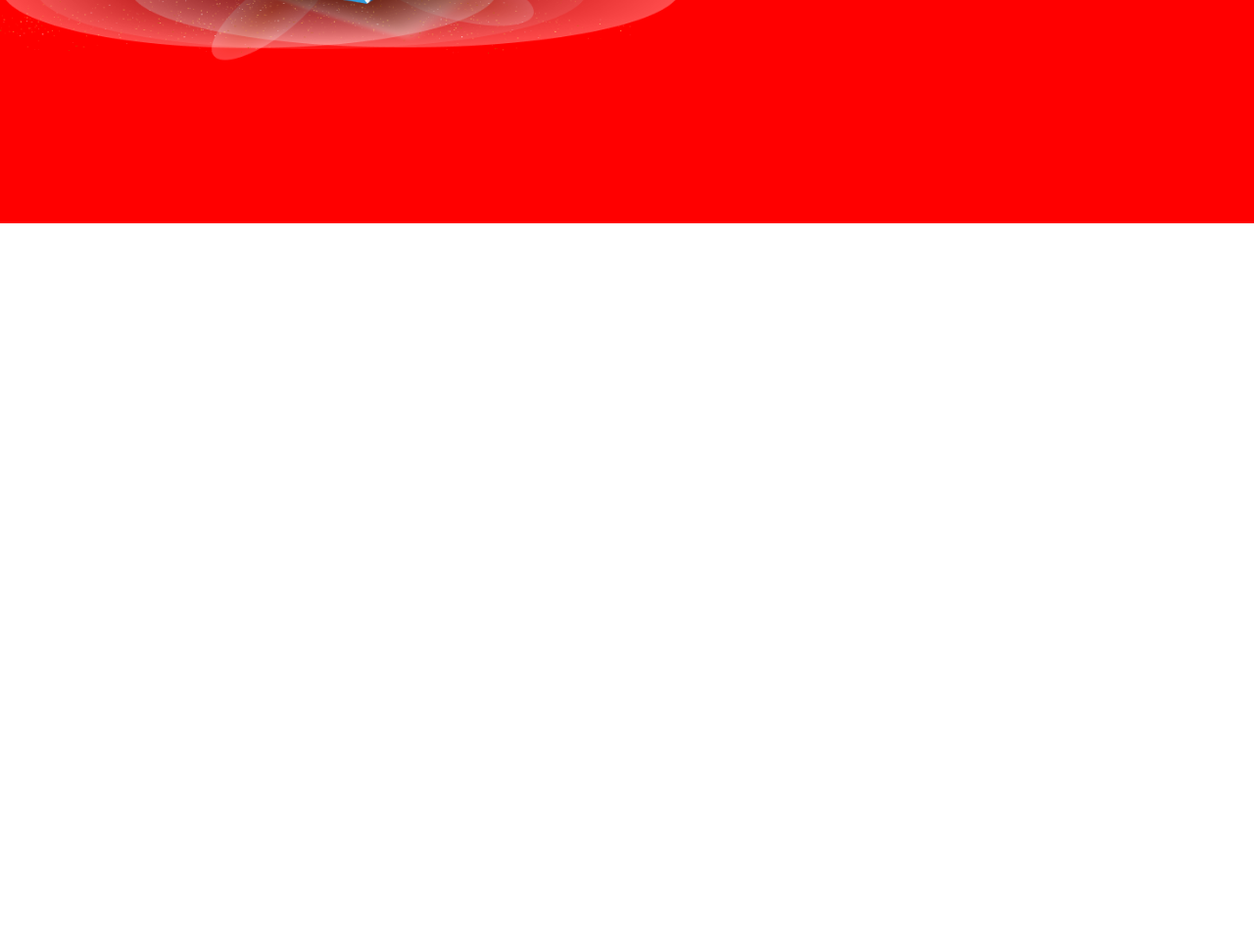
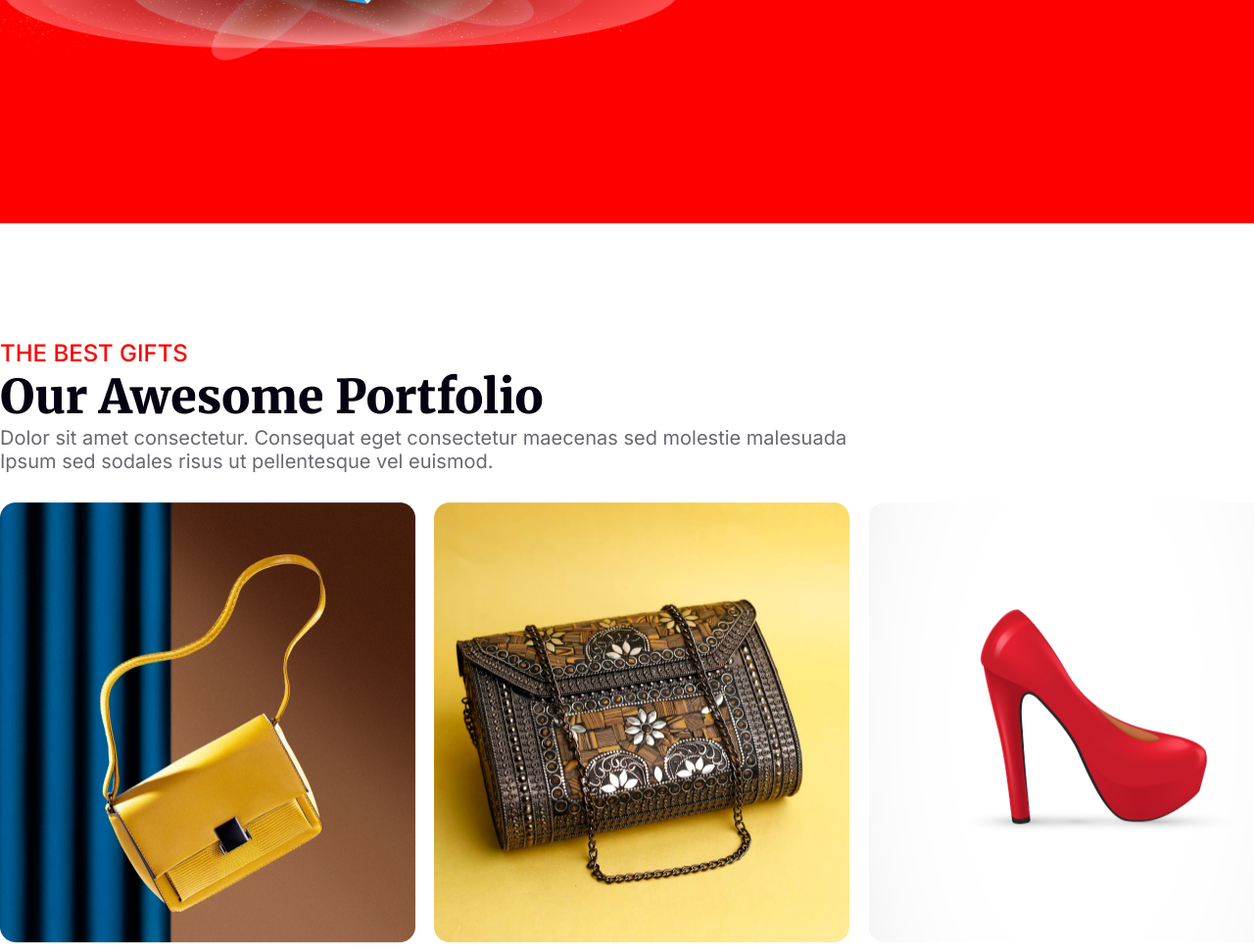
Before and after one commit to alnomanbd/new-year-offer, a plain HTML site: page index.html in a window 1280 px wide. Shown: the part 2876-3846 px from the top of the page at 98% size. Before the commit the page ends 3104 px from the top, so only its background shows below. Drawn offline with Linux system fonts and the light colour scheme.

Commit message:
portfolio section done

```diff
--- a/css/style.css
+++ b/css/style.css
@@ -216,9 +216,53 @@ body {
   top: 11%;
   position: relative;
 }
-.discount{
+.discount {
   position: absolute;
   bottom: 30%;
   left: 55%;
   z-index: 1;
 }
+/* Portfolio section start from here */
+.portfolio-section-container {
+  width: 1320px;
+  height: 1163px;
+  margin: 0 auto;
+  margin-top: 120px;
+}
+
+.portfolio-text-content{
+  margin-bottom: 30px;
+}
+
+.portfolio-text-content h5 {
+  color: rgb(255, 0, 0);
+  font-family: Inter;
+  font-size: 24px;
+  font-weight: 500;
+}
+
+.portfolio-text-content h1 {
+  color: rgb(7, 2, 17);
+  font-family: Merriweather;
+  font-size: 48px;
+  font-weight: 900;
+}
+.portfolio-text-content p {
+  color: rgba(7, 2, 17, 0.6);
+  font-family: Inter;
+  font-size: 20px;
+  font-weight: 400;
+}
+.portfolio-items{
+  display: grid;
+  grid-template-columns: repeat(3,1fr);
+  gap: 10px;
+}
+.item{
+  width: 424px;
+  height: 450px;
+}
+.item img{
+  width: 100%;
+  height: 100%;
+}
--- a/index.html
+++ b/index.html
@@ -55,6 +55,34 @@
                 <img src="images/discount.png" alt="">
             </div>
          </section>
+         <!-- Portfolio section starts from here -->
+        <section class="portfolio-section-container">
+            <div class="portfolio-text-content">
+                <h5>THE BEST GIFTS</h5>
+                <h1>Our Awesome Portfolio</h1>
+                <p>Dolor sit amet consectetur. Consequat eget consectetur maecenas sed molestie malesuada <br>Ipsum sed sodales risus ut pellentesque vel euismod. </p>
+            </div>
+            <div class="portfolio-items">
+                <div class="item">
+                    <img src="images/item1.png" alt="">
+                </div>
+                <div class="item">
+                    <img src="images/item2.png" alt="">
+                </div>
+                <div class="item">
+                    <img src="images/item3.png" alt="">
+                </div>
+                <div class="item">
+                    <img src="images/item4.png" alt="">
+                </div>
+                <div class="item">
+                    <img src="images/item5.png" alt="">
+                </div>
+                <div class="item">
+                    <img src="images/item6.png" alt="">
+                </div>
+            </div>
+        </section>
     </main>
     <footer>
 
```
Also changed, not shown: images/item1.png (renamed from images/Rectangle 3.png), images/item2.png (renamed from images/Rectangle 4.png), images/item3.png (renamed from images/Rectangle 5.png), images/item4.png (renamed from images/Rectangle 6.png), images/item5.png (renamed from images/Rectangle 7.png), images/item6.png (renamed from images/Rectangle 8.png).
